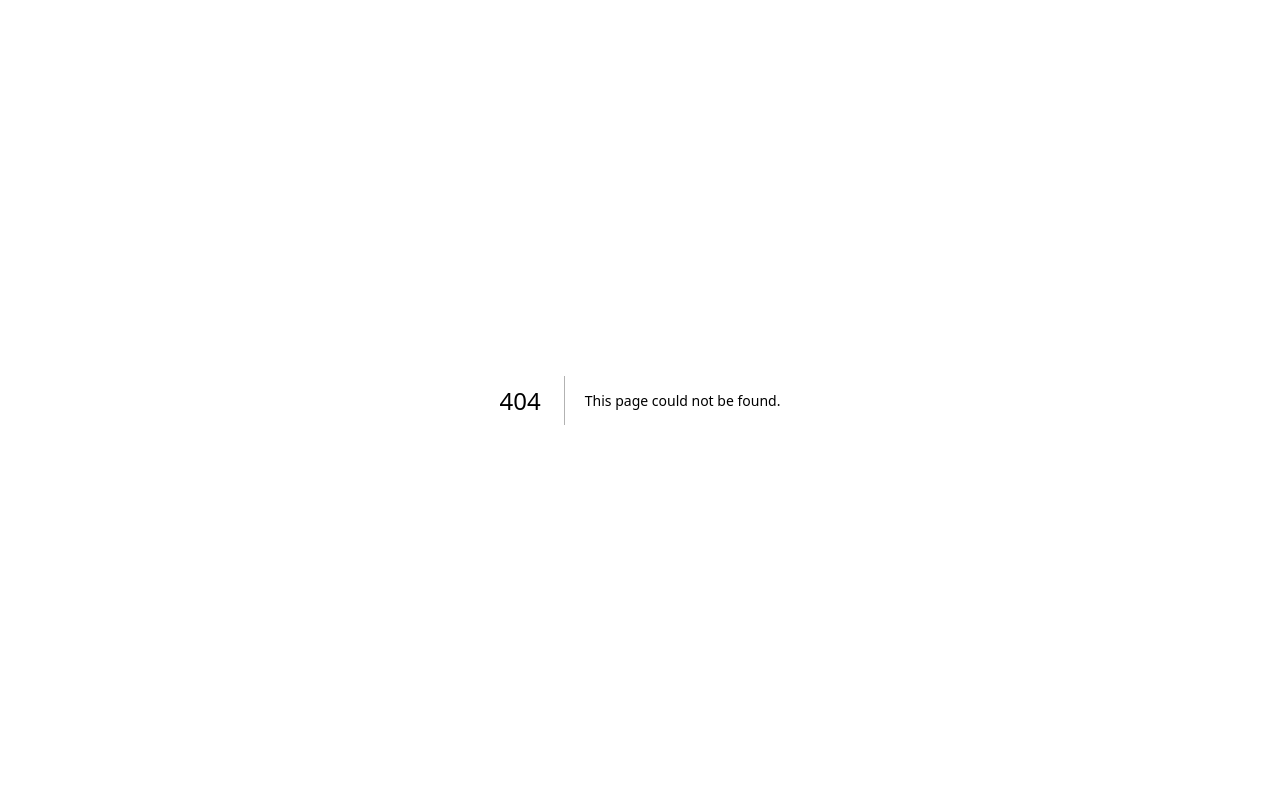
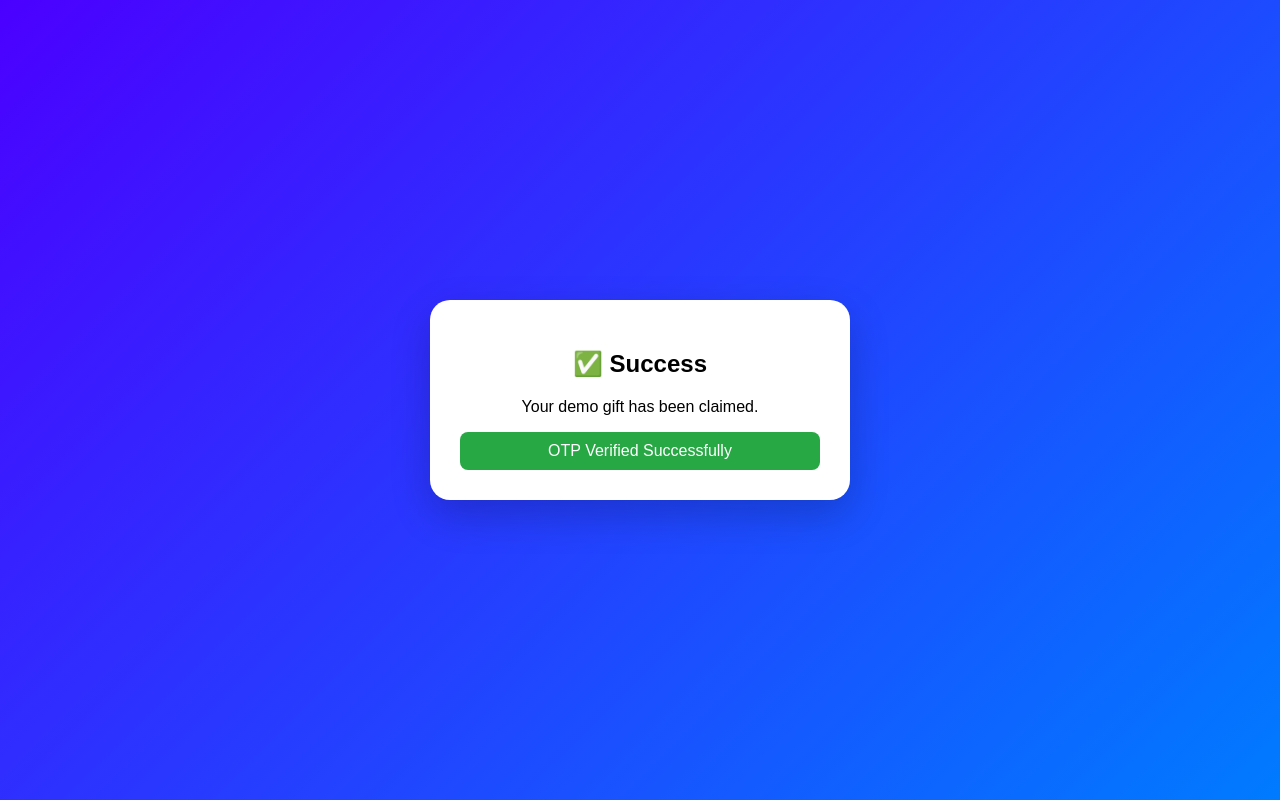
Before and after one commit to arpita330/gift-card-demo, a Next.js app: page /success in a window 1280 px wide. Before the commit this address had no page. Built offline with nearby package versions, Linux system fonts and the light colour scheme.

Commit message:
Create page.js

```diff
--- /dev/null
+++ b/app/success/page.js
@@ -0,0 +1,9 @@
+export default function Success() {
+  return (
+    <div className="card">
+      <h2>✅ Success</h2>
+      <p>Your demo gift has been claimed.</p>
+      <div className="success">OTP Verified Successfully</div>
+    </div>
+  );
+    }
```
